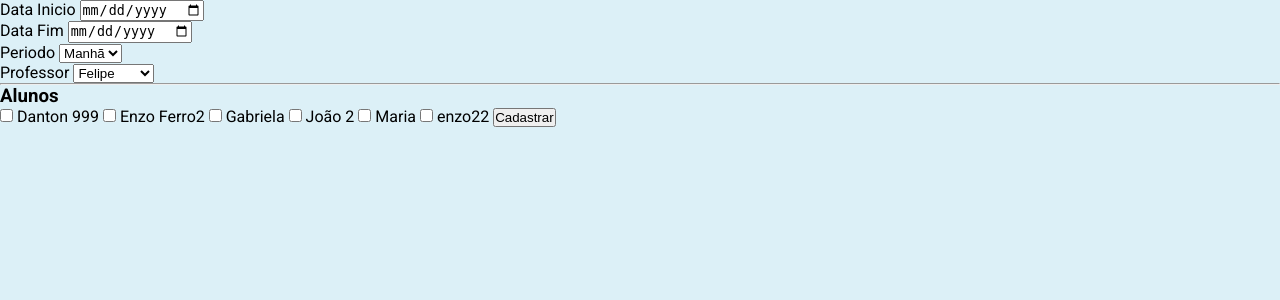
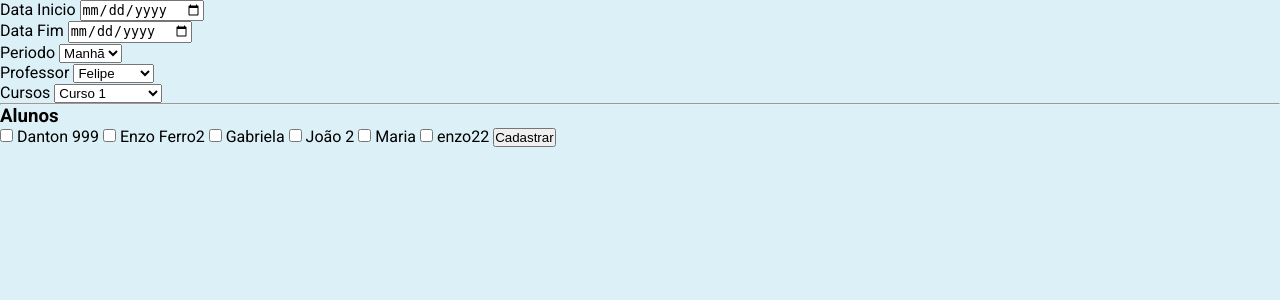
Before and after one commit to danton2000/gestor_escolar_web, a Flask app: page /cadastro/turma in a window 1280 px wide. Shown: the part 70-370 px from the top of the page. Run offline with Flask 2, Linux system fonts and the light colour scheme; data comes from the database, SQL or seed files in the repository; both versions use the stored data as it was after the commit.

Commit message:
Alturações na turma

```diff
--- a/main.py
+++ b/main.py
@@ -133,7 +133,7 @@ def cadastro_turma():
 
     if request.method == 'POST':
 
-        alunos = request.form.getlist['alunos']
+        alunos = request.form.getlist('alunos')
 
         return alunos
 
@@ -148,6 +148,13 @@ def cadastro_turma():
 
     professores = cur.fetchall()
 
+    sql_cursos = """
+        SELECT codigo, nome FROM cursos ORDER BY nome
+    """
+    cur.execute(sql_cursos)
+
+    cursos = cur.fetchall()
+
     sql_alunos = """
         SELECT matricula, nome FROM alunos ORDER BY nome
     """
@@ -161,4 +168,4 @@ def cadastro_turma():
     # A função render_template tem o propósito de ler os arquivos
     # Que estão disponíveis na pasta "templates" e apresentar no navegador do usuário
     # NOTE: o nome do arquivo é um texto
-    return render_template("cadastro_turma.html", professores=professores, alunos=alunos)
+    return render_template("cadastro_turma.html", professores=professores, cursos=cursos, alunos=alunos)
--- a/templates/cadastro_turma.html
+++ b/templates/cadastro_turma.html
@@ -1,8 +1,7 @@
 <!--
     A instrução para definir o HTML que terá a estrutura básica de toda a pagina que será desenvolvida dentro da aplicação web
 -->
-{% extends "base.html" %}
-{% block conteudo %}
+{% extends "base.html" %} {% block conteudo %}
 <!--
     O block (bloco) é o comando utilização para que o JINJA consiga
     substituir o conteúdo dentro da minha página de base
@@ -13,15 +12,15 @@
     <!--  -->
     <label for="data_inicio">Data Inicio</label>
     <!-- Não é obrigátorio que o atributo id seja igual ao atributo name -->
-    <input type="date" name="data_inicio" id="data_inicio">
+    <input type="date" name="data_inicio" id="data_inicio" />
 
-    <br>
+    <br />
 
     <label for="data_fim">Data Fim</label>
-    <input type="date" name="data_fim" id="data_fim">
+    <input type="date" name="data_fim" id="data_fim" />
 
     <!-- Declaração da tag que cria um dropbox (lista suspensa), o valor enviado para o Python será o conteudo do atributo value -->
-    <br>
+    <br />
 
     <label for="periodo">Periodo</label>
     <select name="periodo" id="periodo">
@@ -31,7 +30,7 @@
         <option value="Noite">Noite</option>
     </select>
 
-    <br>
+    <br />
 
     <label for="professor">Professor</label>
     <select name="professor" id="professor">
@@ -41,14 +40,29 @@
         {% endfor%}
     </select>
 
-    <hr>
+    <br />
+
+    <label for="cursos">Cursos</label>
+    <select name="cursos" id="cursos">
+        <!-- Conteudo da lista -->
+        {% for curso in cursos %}
+        <option value="{{curso[0]}}">{{curso[1]}}</option>
+        {% endfor%}
+    </select>
+
+    <hr />
 
     <h3>Alunos</h3>
 
     <!-- A proposta é que a matricula acontence no mesmo momento de cadastro de turma, Neste caso utilizamos o checkbox como uma forma de selecionar aluno, já que uma turma pode ter mais de um aluno
     IMPORTANTE: o atribut name dever igual para todas as tags para que possamos criar a lista(id tem que ser diferente) -->
     {% for aluno in alunos %}
-    <input type="checkbox" name="alunos" id="{{aluno[0]}}" value="{{aluno[0]}}">
+    <input
+        type="checkbox"
+        name="alunos"
+        id="{{aluno[0]}}"
+        value="{{aluno[0]}}"
+    />
     <label for="{{aluno[0]}}">{{aluno[1]}}</label>
     {% endfor%}
 
```
Also changed, not shown: gestao_escolar.db.
